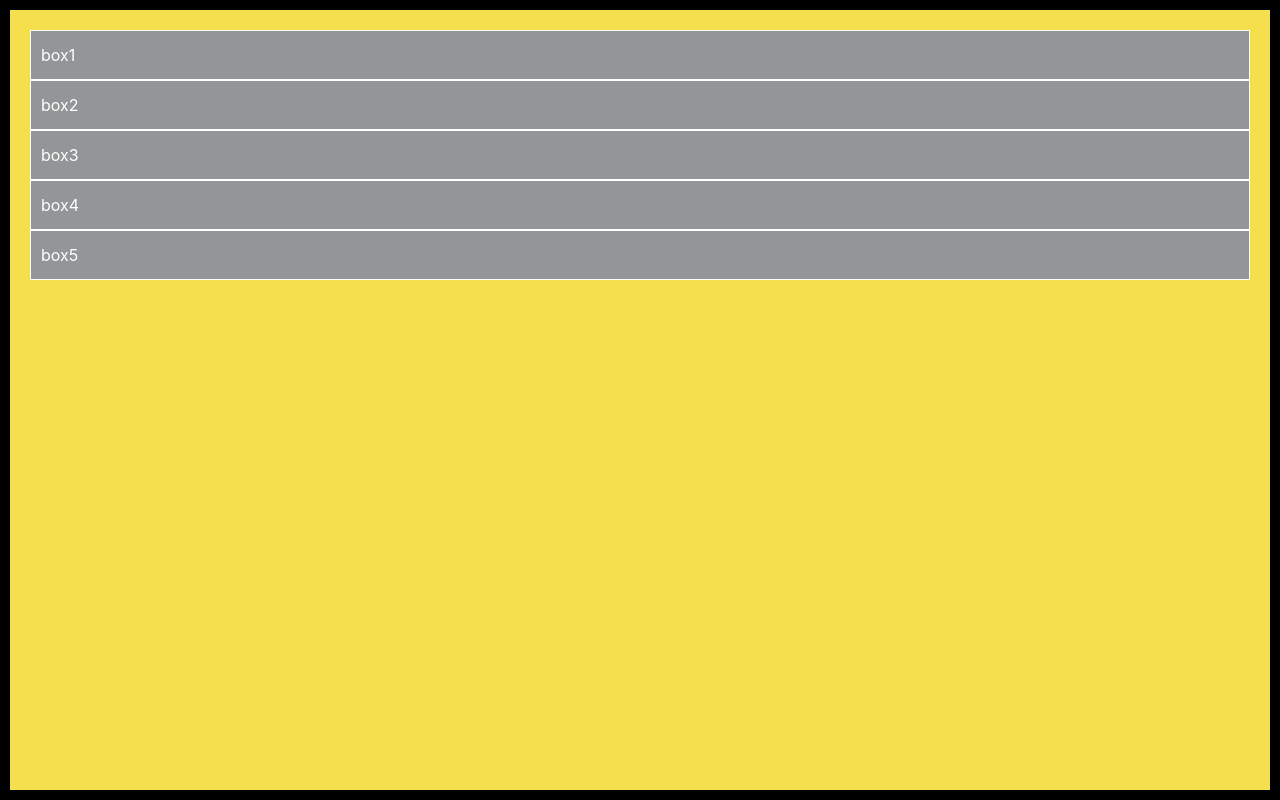
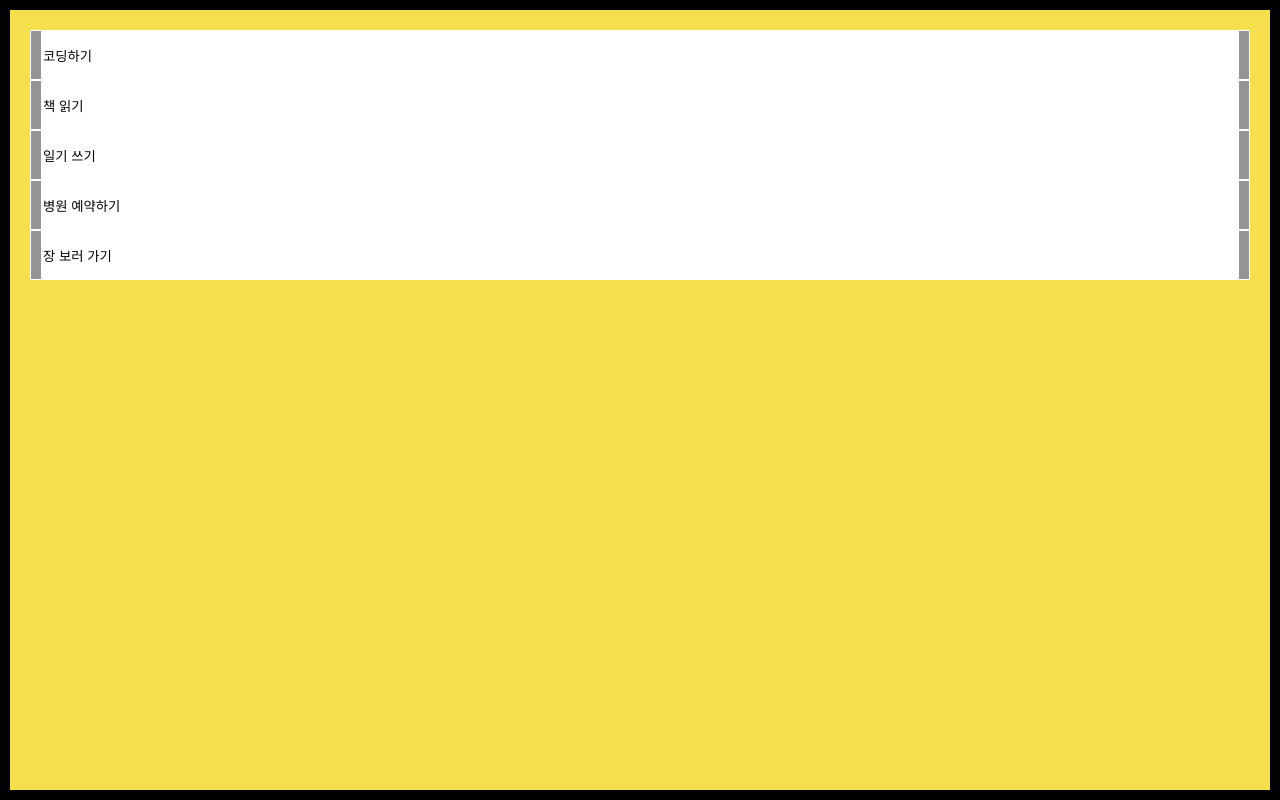
Before and after one commit to caffeinick/react-simple-draggable, a React (Create React App) app: page / in a window 1280 px wide. Built offline with nearby package versions, Linux system fonts and the light colour scheme.

Commit message:
add simple todo structure

```diff
--- a/src/App.js
+++ b/src/App.js
@@ -1,18 +1,59 @@
+import { useState, useCallback } from 'react';
 import styled from 'styled-components';
 
 import Draggable from './components/draggable';
 import Box from './components/box';
 
+const todoTest = [
+  {
+    id: 0,
+    text: '코딩하기',
+  },
+  {
+    id: 1,
+    text: '책 읽기',
+  },
+  {
+    id: 2,
+    text: '일기 쓰기',
+  },
+  {
+    id: 3,
+    text: '병원 예약하기',
+  },
+  {
+    id: 4,
+    text: '장 보러 가기',
+  },
+];
+
 function App() {
+  const [todoList, setTodoList] = useState(todoTest);
+
+  const setTodo = useCallback(
+    (value, index) => {
+      const mapped = todoList.map((val, idx) =>
+        idx !== index ? val : { id: val.id, text: value }
+      );
+
+      setTodoList(mapped);
+    },
+    [todoList]
+  );
+
+  const renderBox = useCallback(() => {
+    if (todoList.length === 0) {
+      return null;
+    }
+
+    return todoList.map(({ id, text }, idx) => (
+      <Box key={id} index={idx} value={text} onChange={setTodo} />
+    ));
+  }, [todoList, setTodo]);
+
   return (
     <Container>
-      <Draggable>
-        <Box>box1</Box>
-        <Box>box2</Box>
-        <Box>box3</Box>
-        <Box>box4</Box>
-        <Box>box5</Box>
-      </Draggable>
+      <Draggable>{renderBox()}</Draggable>
     </Container>
   );
 }
--- a/src/components/box.jsx
+++ b/src/components/box.jsx
@@ -1,12 +1,24 @@
+import { useCallback } from 'react';
 import styled from 'styled-components';
 
-const Box = (props) => {
-  return <Container>{props.children}</Container>;
+const Box = ({ index = 0, value = '', onChange = () => {} }) => {
+  const handleChange = useCallback(
+    (e) => {
+      onChange(e?.target?.value, index);
+    },
+    [index, onChange]
+  );
+
+  return (
+    <BoxContainer>
+      <BoxInput type={'input'} value={value} onChange={handleChange} />
+    </BoxContainer>
+  );
 };
 
 export default Box;
 
-const Container = styled.div`
+const BoxContainer = styled.div`
   display: flex;
   align-items: center;
   height: 50px;
@@ -15,3 +27,10 @@ const Container = styled.div`
   background-color: rgb(147, 149, 151);
   color: white;
 `;
+
+const BoxInput = styled.input`
+  height: 50px;
+  border: 0;
+  background-color: white;
+  width: 100%;
+`;
--- a/src/components/draggable.jsx
+++ b/src/components/draggable.jsx
@@ -1,12 +1,12 @@
 import styled from 'styled-components';
 
 const Draggable = (props) => {
-  return <Container>{props.children}</Container>;
+  return <DraggableContainer>{props.children}</DraggableContainer>;
 };
 
 export default Draggable;
 
-const Container = styled.div`
+const DraggableContainer = styled.div`
   height: 100%;
   padding: 20px;
   background-color: rgb(245, 223, 77);
```
